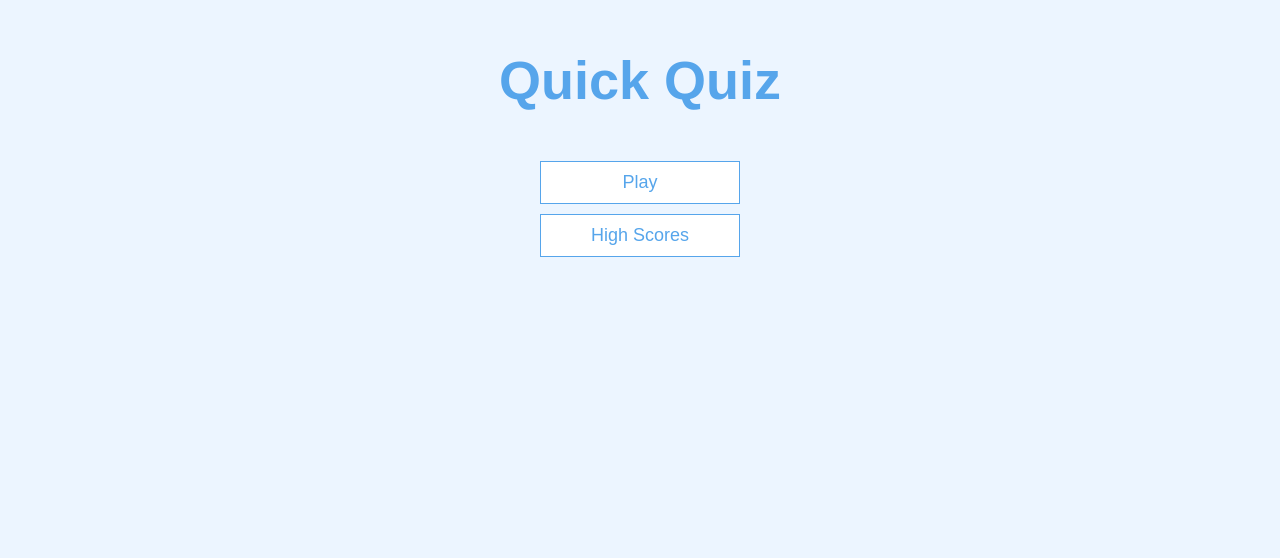
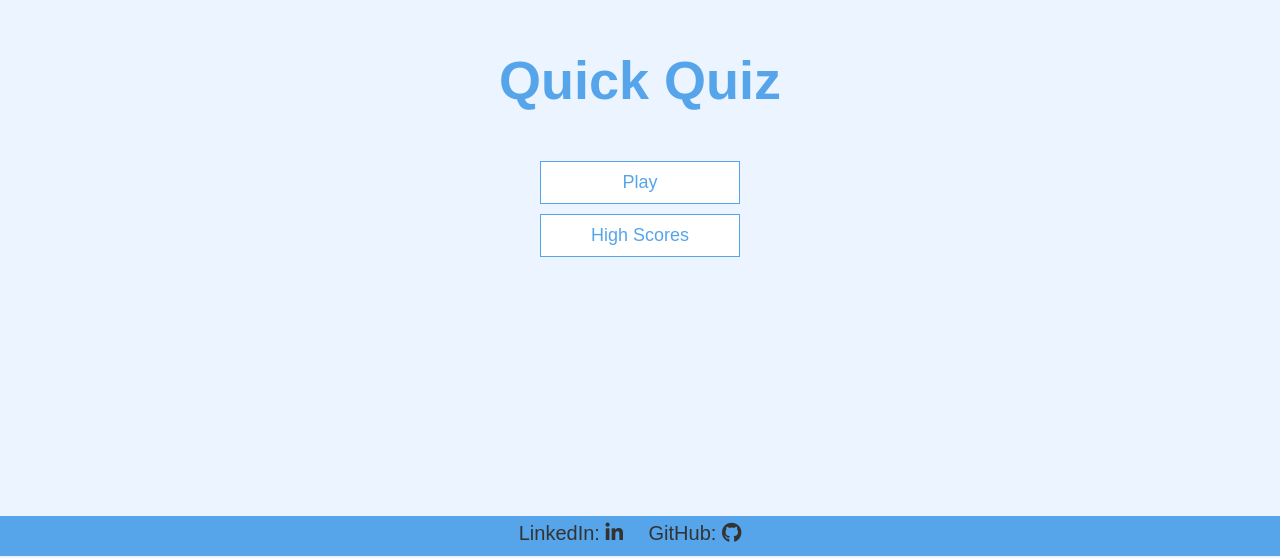
Before and after one commit to khyatimaru/quiz-app-html-css-javascript, a plain HTML site: page index.html in a window 1280 px wide. Shown: the part 242-800 px from the top of the page. Drawn offline with Linux system fonts and the light colour scheme.

Commit message:
Adds footer on all pages and stylings

```diff
--- a/app.css
+++ b/app.css
@@ -122,3 +122,18 @@ input {
 input::placeholder {
     color: #aaa;
 }
+
+.footer {
+    position: fixed;
+    left: 0;
+    bottom: 0.2rem;
+    width: 100%;
+    height: 4rem;
+    background-color: #56a5eb;
+    text-align: center;
+    font-size: 2rem;
+}
+.fab     {
+    margin-right: 20px;
+    margin-top: 7px;
+}
--- a/index.html
+++ b/index.html
@@ -5,6 +5,7 @@
     <meta name="viewport" content="width=device-width, initial-scale=1.0">
     <meta http-equiv="X-UA-Compatible" content="ie=edge">
     <title>Quick Quiz</title>
+    <link rel="stylesheet" href="https://use.fontawesome.com/releases/v5.8.1/css/all.css" integrity="sha384-50oBUHEmvpQ+1lW4y57PTFmhCaXp0ML5d60M1M7uH2+nqUivzIebhndOJK28anvf" crossorigin="anonymous">
     <link rel="stylesheet" href="app.css"/>
 </head>
 <body>
@@ -14,6 +15,11 @@
             <a class="btn" href="/game.html">Play</a>
             <a href="/highscores.html" class="btn">High Scores</a>
         </div>
+
+        <div class="footer">
+                <span>LinkedIn: </span><a href="https://www.linkedin.com/in/khyati-maru" target="_blank"><i class="fab fa-linkedin-in"></i></a>
+                <span>GitHub: </span><a href="https://github.com/khyatimaru" target="_blank"><i class="fab fa-github"></i></a>
+        </div>
     </div>
 </body>
 </html>
```
Also changed, not shown: end.html (+5 -0 lines), game.html (+5 -1 lines), highscores.html (+5 -0 lines).
